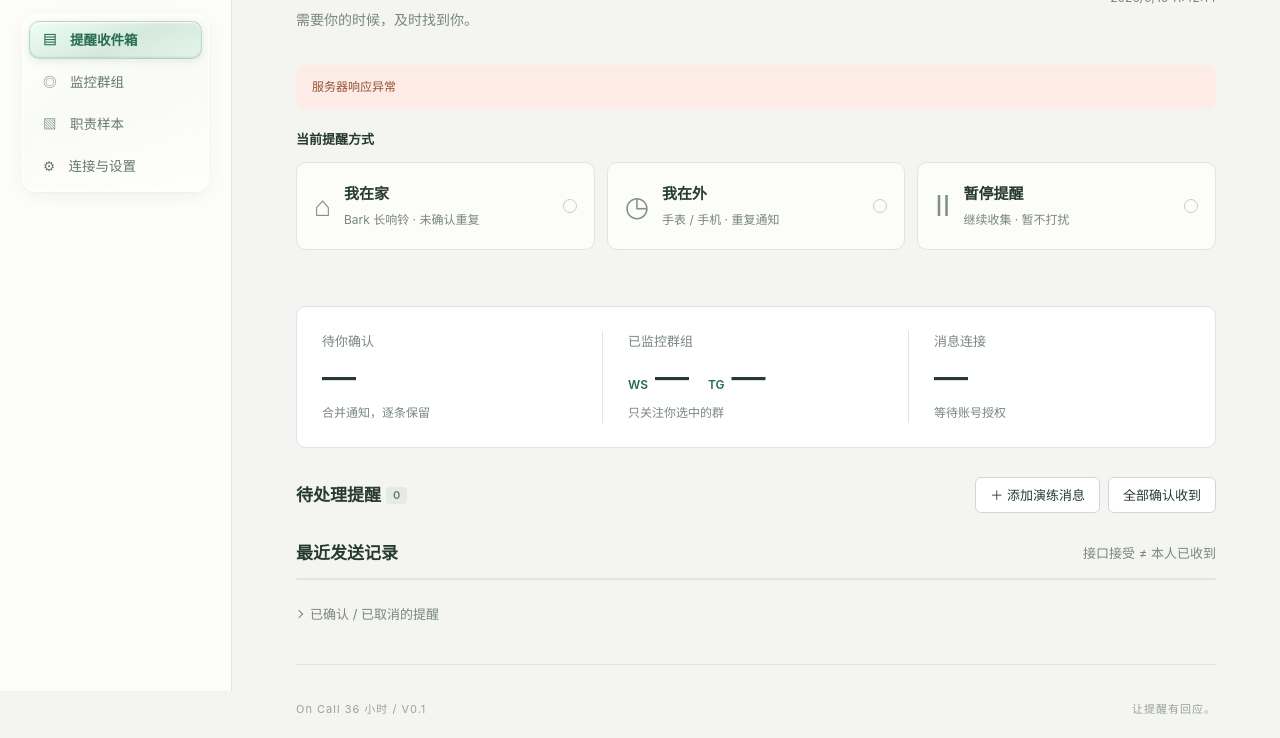
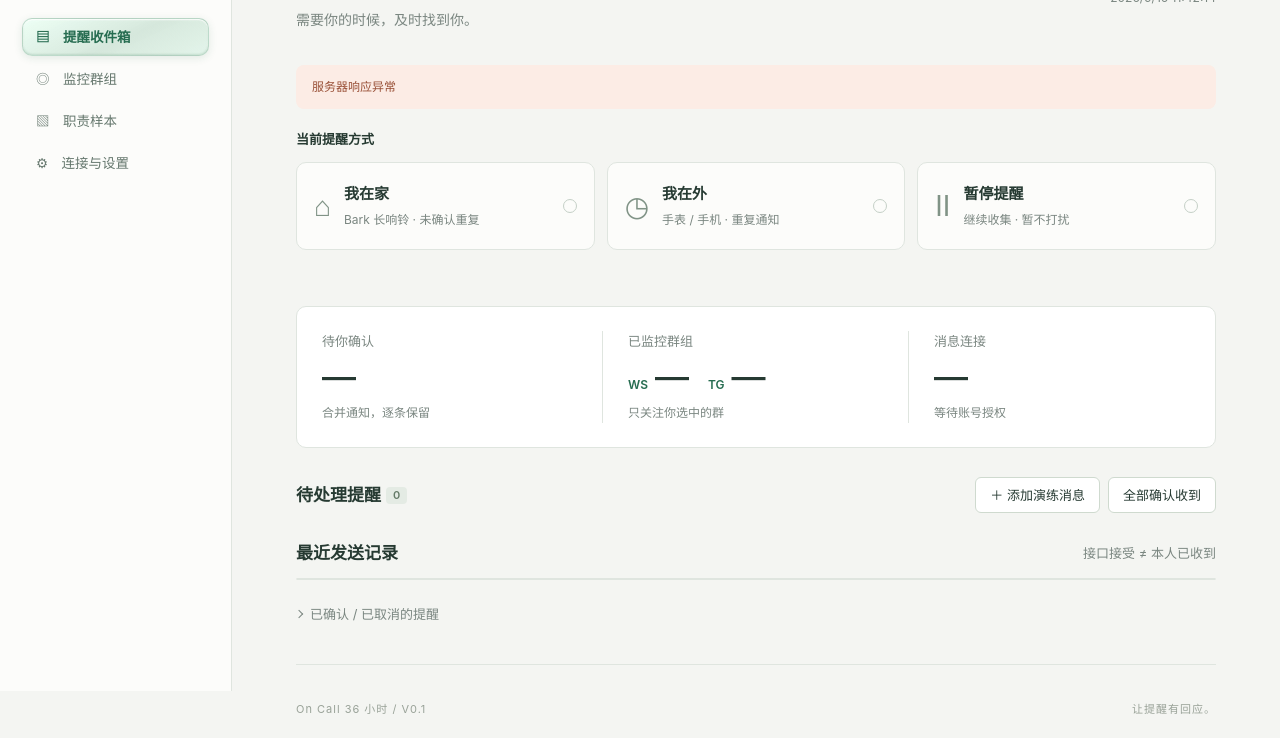
Before and after one commit to Bryan1004/oncall36hrs, a plain HTML site: page app/static/index.html in a window 1280 px wide. Shown: the part 109-847 px from the top of the page. Drawn offline with Linux system fonts and the light colour scheme; files that its build step writes are made by us from their sources; no server answers; files whose address does not match are found by name.

Commit message:
style(ui): remove outer white box from desktop navigation container

```diff
--- a/app/static/mobile-glass-nav.css
+++ b/app/static/mobile-glass-nav.css
@@ -22,29 +22,24 @@
 @media (min-width: 761px) {
   aside nav.phone-glass-nav {
     position: relative;
-    margin-top: 30px;
-    padding: 6px;
+    margin-top: 34px;
+    padding: 0;
     display: flex;
     flex-direction: column;
     gap: 4px;
-    border: 1px solid rgb(255 255 255 / 80%);
-    border-radius: 14px;
-    background: linear-gradient(165deg, rgb(255 255 255 / 75%), rgb(245 249 246 / 40%) 48%, rgb(255 255 255 / 62%));
-    -webkit-backdrop-filter: blur(20px) saturate(165%);
-    backdrop-filter: blur(20px) saturate(165%);
-    box-shadow: 0 4px 20px -4px rgb(20 46 31 / 7%), 0 1px 3px rgb(20 46 31 / 3%), inset 0 1px 0 rgb(255 255 255 / 95%), inset 0 -1px 1px rgb(255 255 255 / 45%);
+    background: transparent;
+    border: 0;
+    border-radius: 0;
+    box-shadow: none;
+    -webkit-backdrop-filter: none;
+    backdrop-filter: none;
     isolation: isolate;
     overflow: visible;
     width: 100%;
     box-sizing: border-box;
   }
   aside nav.phone-glass-nav::before {
-    content: '';
-    position: absolute;
-    inset: 0;
-    border-radius: inherit;
-    background: linear-gradient(115deg, rgb(255 255 255 / 35%), transparent 28% 72%, rgb(255 255 255 / 15%));
-    pointer-events: none;
+    display: none;
   }
   aside nav.phone-glass-nav > button {
     position: relative;
@@ -72,7 +67,7 @@
   }
   aside nav.phone-glass-nav > button:hover:not(.active) {
     color: var(--ink);
-    background: rgb(255 255 255 / 50%);
+    background: rgba(39, 109, 81, 0.05);
   }
   aside nav.phone-glass-nav > button:active {
     transform: scale(0.985);
```
